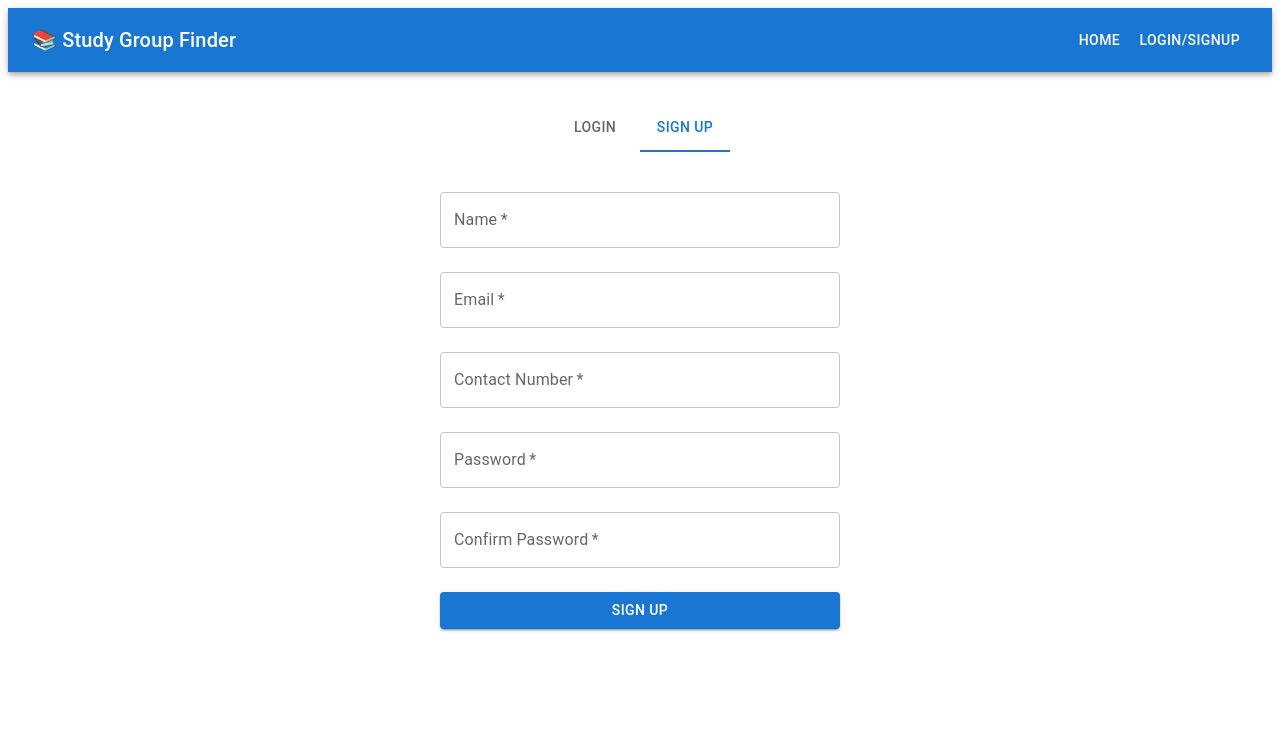
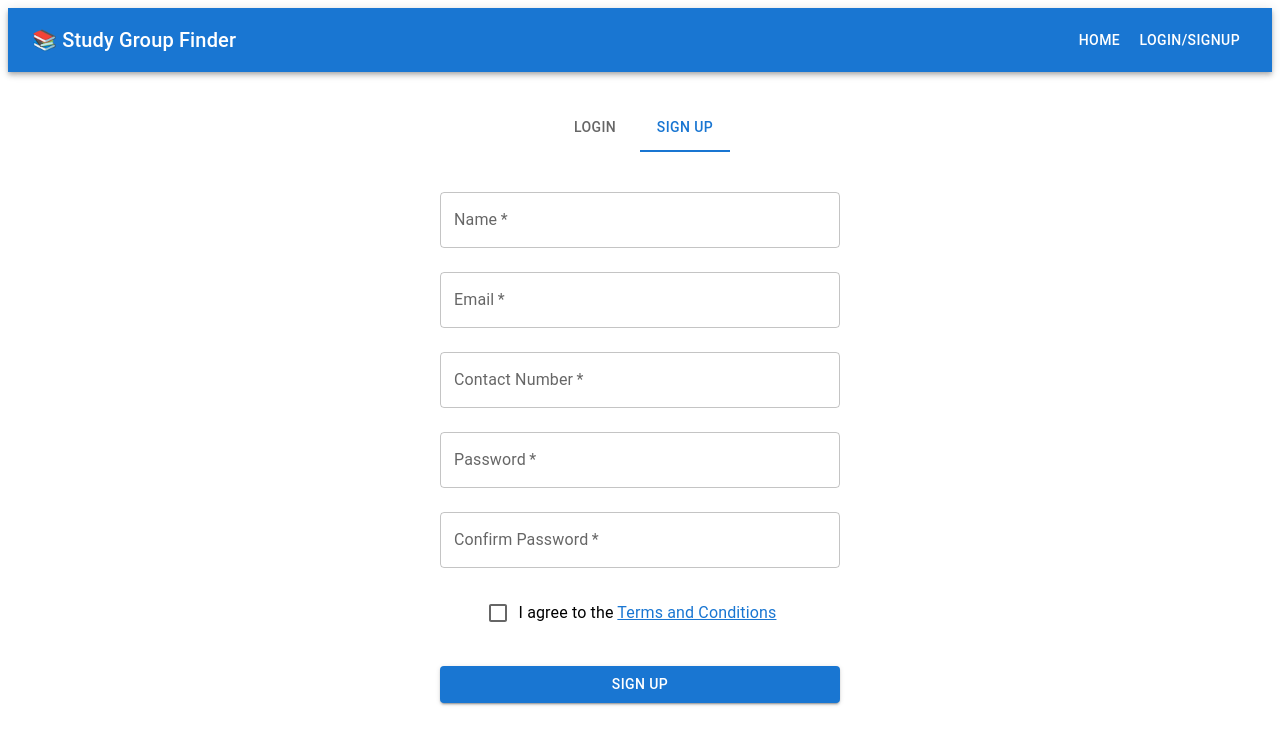
Before and after one commit to Blue0700/studygroup, a React (Vite) app in the folder frontend/: page /login in a window 1280 px wide. Both pictures are taken after a click on the tab "SIGN UP". Shown: the top 744 px of the page. Built offline with nearby package versions, Linux system fonts and the light colour scheme.

Commit message:
Fourth commit

```diff
--- a/frontend/src/components/LoginSignup.jsx
+++ b/frontend/src/components/LoginSignup.jsx
@@ -6,17 +6,22 @@ import Button from '@mui/material/Button';
 import Tabs from '@mui/material/Tabs';
 import Tab from '@mui/material/Tab';
 import Alert from '@mui/material/Alert';
+import FormControlLabel from '@mui/material/FormControlLabel';
+import Checkbox from '@mui/material/Checkbox';
+import Link from '@mui/material/Link';
 import axios from 'axios';
+import TermsAndConditions from './TermsAndConditions';
 
 const LoginSignup = ({ onLogin }) => {
     const navigate = useNavigate();
     const [tabValue, setTabValue] = useState(0);
     const [loginForm, setLoginForm] = useState({ email: '', password: '' });
     const [signupForm, setSignupForm] = useState({
-        name: '', email: '', contactNumber: '', password: '', confirmPassword: ''
+        name: '', email: '', contactNumber: '', password: '', confirmPassword: '', termsAccepted: false
     });
     const [error, setError] = useState('');
     const [loading, setLoading] = useState(false);
+    const [termsDialogOpen, setTermsDialogOpen] = useState(false); // NEW: Terms dialog state
 
     const handleTabChange = (event, newValue) => {
         setTabValue(newValue);
@@ -29,7 +34,11 @@ const LoginSignup = ({ onLogin }) => {
     };
 
     const handleSignupChange = (e) => {
-        setSignupForm({ ...signupForm, [e.target.name]: e.target.value });
+        if (e.target.name === 'termsAccepted') {
+            setSignupForm({ ...signupForm, [e.target.name]: e.target.checked });
+        } else {
+            setSignupForm({ ...signupForm, [e.target.name]: e.target.value });
+        }
         setError(''); // Clear error when user types
     };
 
@@ -75,6 +84,12 @@ const LoginSignup = ({ onLogin }) => {
             return;
         }
 
+        // NEW: Check if terms are accepted
+        if (!signupForm.termsAccepted) {
+            setError('You must accept the Terms and Conditions to register');
+            return;
+        }
+
         setLoading(true);
         setError('');
 
@@ -84,7 +99,7 @@ const LoginSignup = ({ onLogin }) => {
             setTabValue(0);
             // Clear signup form
             setSignupForm({
-                name: '', email: '', contactNumber: '', password: '', confirmPassword: ''
+                name: '', email: '', contactNumber: '', password: '', confirmPassword: '', termsAccepted: false
             });
         } catch (error) {
             console.error('Signup failed:', error);
@@ -92,6 +107,18 @@ const LoginSignup = ({ onLogin }) => {
         } finally {
             setLoading(false);
         }
+    };
+
+    // NEW: Handle terms dialog open
+    const handleTermsLinkClick = (e) => {
+        e.preventDefault();
+        setTermsDialogOpen(true);
+    };
+
+    // NEW: Handle terms acceptance from dialog
+    const handleTermsAccept = () => {
+        setSignupForm({ ...signupForm, termsAccepted: true });
+        setTermsDialogOpen(false);
     };
 
     return (
@@ -191,6 +218,32 @@ const LoginSignup = ({ onLogin }) => {
                         margin="normal"
                         required
                     />
+
+                    {/* NEW: Terms and Conditions Checkbox */}
+                    <FormControlLabel
+                        control={
+                            <Checkbox
+                                name="termsAccepted"
+                                checked={signupForm.termsAccepted}
+                                onChange={handleSignupChange}
+                                color="primary"
+                            />
+                        }
+                        label={
+                            <span>
+                                I agree to the{' '}
+                                <Link
+                                    href="#"
+                                    onClick={handleTermsLinkClick}
+                                    sx={{ textDecoration: 'underline', cursor: 'pointer' }}
+                                >
+                                    Terms and Conditions
+                                </Link>
+                            </span>
+                        }
+                        sx={{ mt: 2, mb: 2, textAlign: 'left' }}
+                    />
+
                     <Button
                         variant="contained"
                         onClick={handleSignup}
@@ -202,6 +255,13 @@ const LoginSignup = ({ onLogin }) => {
                     </Button>
                 </Box>
             )}
+
+            {/* NEW: Terms and Conditions Dialog */}
+            <TermsAndConditions
+                open={termsDialogOpen}
+                onClose={() => setTermsDialogOpen(false)}
+                onAccept={handleTermsAccept}
+            />
         </Box>
     );
 };
--- a/frontend/src/components/Navbar.jsx
+++ b/frontend/src/components/Navbar.jsx
@@ -28,11 +28,28 @@ const Navbar = ({ user, onLogout }) => {
         navigate('/');
     };
 
+    // NEW: Handle logo/title click to navigate to home
+    const handleLogoClick = () => {
+        navigate('/');
+    };
+
     return (
         <Box sx={{ flexGrow: 1 }}>
             <AppBar position="static">
                 <Toolbar>
-                    <Typography variant="h6" component="div" sx={{ flexGrow: 1 }}>
+                    {/* UPDATED: Made logo/title clickable */}
+                    <Typography
+                        variant="h6"
+                        component="div"
+                        sx={{
+                            flexGrow: 1,
+                            cursor: 'pointer',
+                            '&:hover': {
+                                opacity: 0.8
+                            }
+                        }}
+                        onClick={handleLogoClick}
+                    >
                         📚 Study Group Finder
                     </Typography>
 
```
Also changed, not shown: 2 other files (tests, documents, lock files or other folders).
